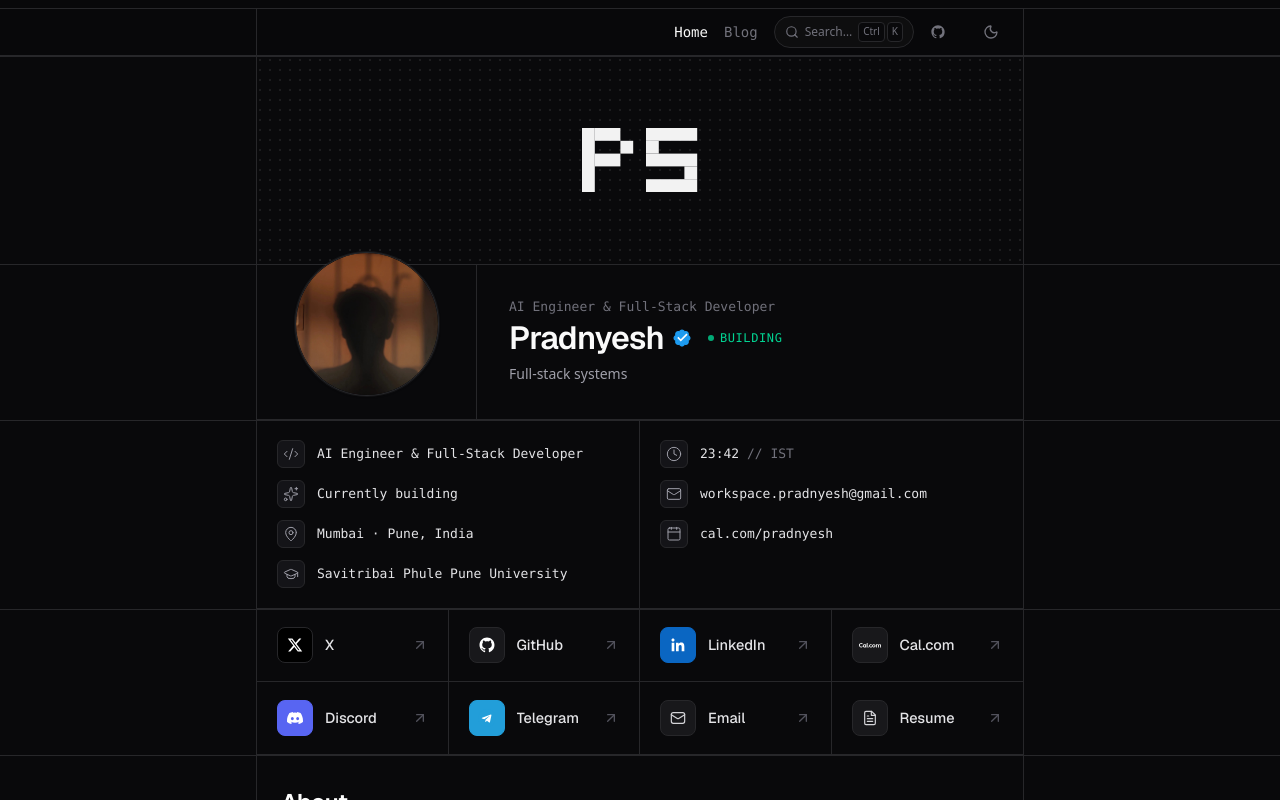
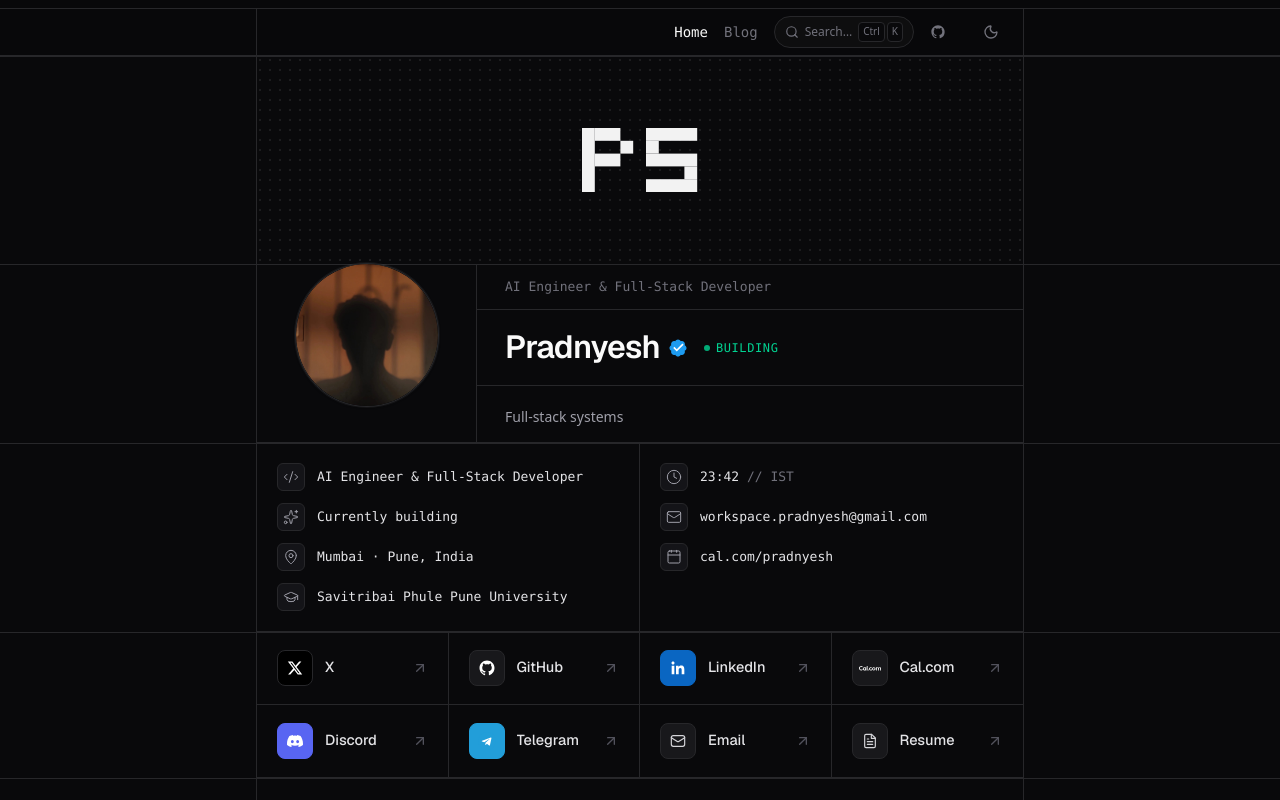
Before and after one commit to 25Pradnyesh/portfolio, a Next.js app: page / in a window 1280 px wide. Shown: the top 800 px of the page. Built offline with nearby package versions, Linux system fonts and the light colour scheme; no server answers.

Commit message:
Implement 3-tier right column layout with horizontal dividers and dedicated PFP column matching Prathadox reference

```diff
--- a/src/components/Overview.tsx
+++ b/src/components/Overview.tsx
@@ -91,10 +91,10 @@ export default function Overview() {
         </div>
       </div>
 
-      {/* 2. PROFILE ROW - Spacious Grid-Aligned Architectural Identity Section */}
+      {/* 2. PROFILE ROW - Dedicated Left PFP Column & 3-Tier Right Content Column with Internal Horizontal Dividers */}
       <div className="screen-line-before grid grid-cols-1 sm:grid-cols-[200px_1fr] md:grid-cols-[220px_1fr] border-x border-b border-edge bg-[var(--background)]">
-        {/* Left Column: Avatar Container with natural boundary overlap */}
-        <div className="border-b sm:border-b-0 sm:border-r border-edge flex items-center justify-center p-4 sm:p-5 relative min-h-[140px] sm:min-h-[155px]">
+        {/* Left Column: Dedicated PFP Column */}
+        <div className="border-b sm:border-b-0 sm:border-r border-edge flex items-center justify-center p-5 sm:p-6 relative">
           <div className="size-32 sm:size-36 md:size-[144px] rounded-full border border-zinc-800 bg-zinc-950 relative -mt-6 sm:-mt-8 md:-mt-9 z-10 overflow-hidden select-none ring-1 ring-white/5 shadow-sm shrink-0">
             <Image
               src={personal.profileImage}
@@ -108,14 +108,17 @@ export default function Overview() {
           </div>
         </div>
 
-        {/* Right Column: Identity Information reading as one composed block */}
-        <div className="flex flex-col justify-center px-6 sm:px-7 md:px-8 py-5 sm:py-6 min-w-0">
-          {/* Eyebrow / Technical Role */}
-          <div className="font-mono text-xs sm:text-[13px] text-zinc-500 tracking-normal select-none mb-1">
+        {/* Right Column: 3-Tier Identity Column with internal horizontal dividers */}
+        <div className="flex flex-col justify-between min-w-0">
+          {/* Tier 1: Role / Eyebrow */}
+          <div className="px-5 sm:px-6 md:px-7 py-3 sm:py-3.5 border-b border-edge flex items-center">
+            <div className="font-mono text-xs sm:text-[13px] text-zinc-500 tracking-normal select-none">
               AI Engineer &amp; Full-Stack Developer
             </div>
+          </div>
 
-          {/* Name & Active Status Indicator */}
+          {/* Tier 2: Dominant Name + Verified Badge + Status */}
+          <div className="px-5 sm:px-6 md:px-7 py-3.5 sm:py-4.5 border-b border-edge flex items-center">
             <div className="flex flex-wrap items-center gap-2 sm:gap-2.5">
               <h1 className="text-2xl sm:text-3xl md:text-[32px] font-semibold tracking-tight text-zinc-50 flex items-center gap-2">
                 <span>Pradnyesh</span>
@@ -126,9 +129,12 @@ export default function Overview() {
                 BUILDING
               </span>
             </div>
+          </div>
 
-          {/* Subtitle / Vertically Rolling Tagline */}
+          {/* Tier 3: Vertically Rolling Descriptor */}
+          <div className="px-5 sm:px-6 md:px-7 py-3 sm:py-3.5 flex items-center min-w-0 w-full">
             <VerticalRollingTagline />
+          </div>
         </div>
       </div>
 
```
Lines whose indentation alone changed are shown as unchanged.
